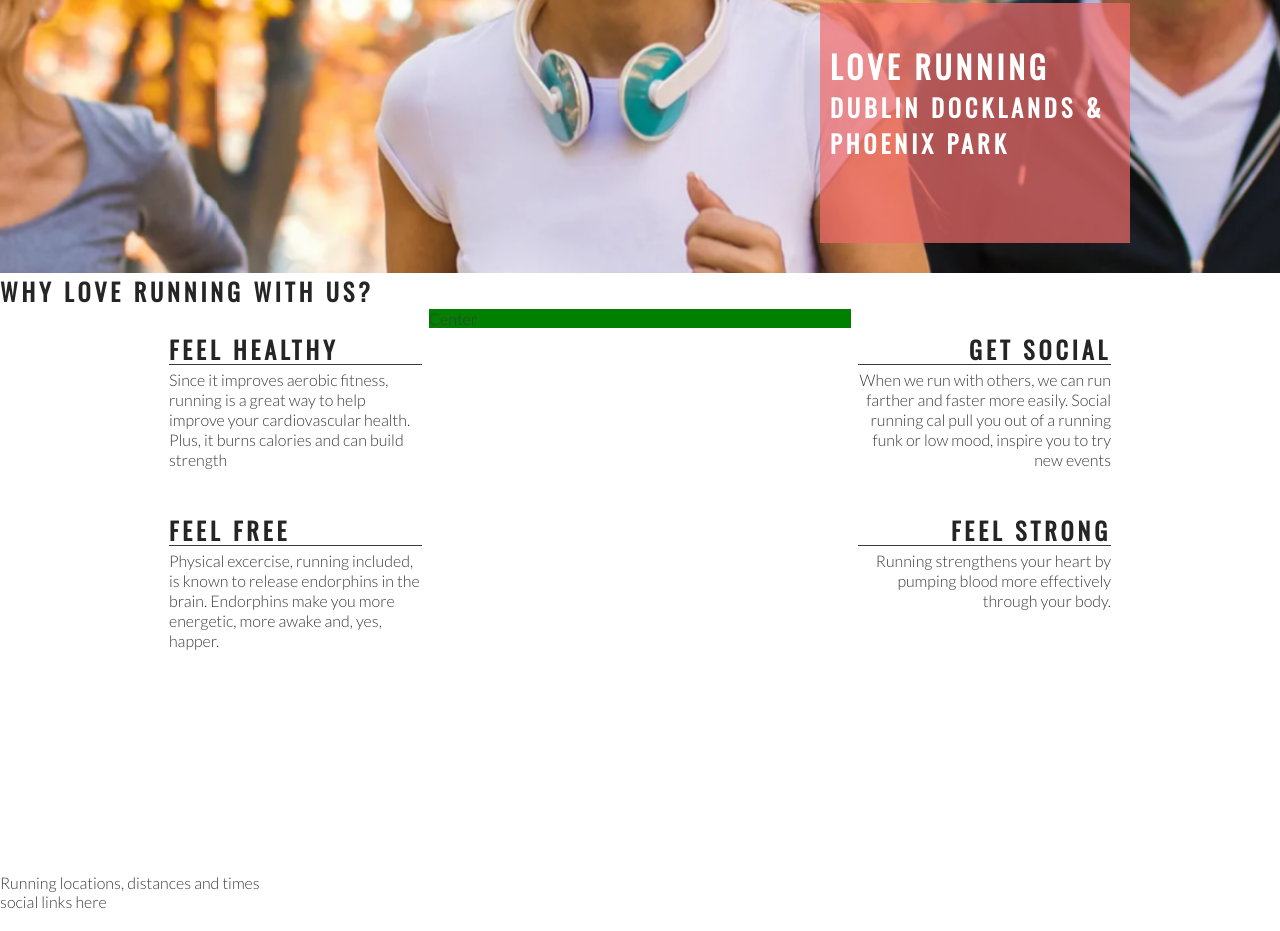
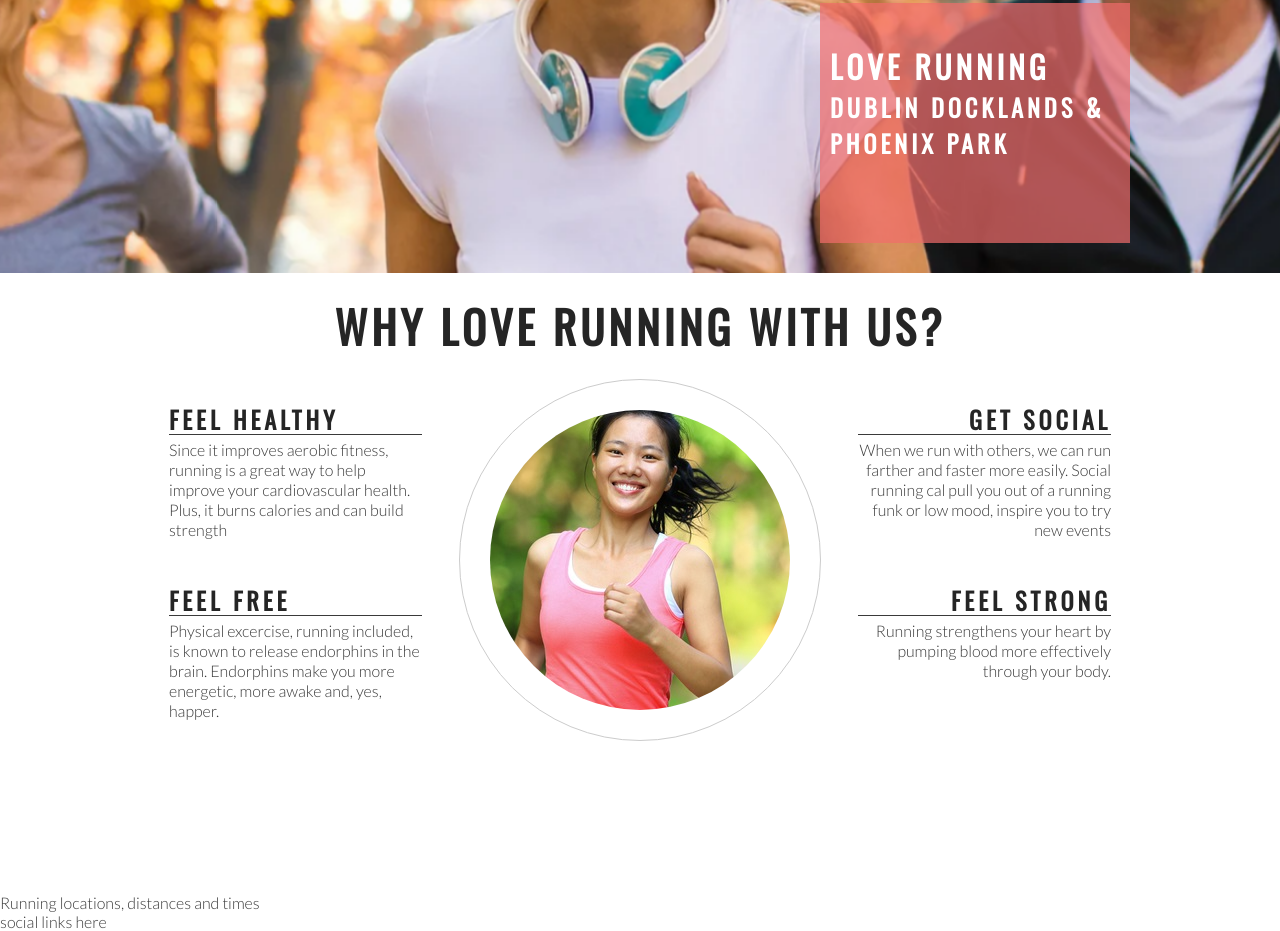
Before and after one commit to LanaCreegan/love-running, a plain HTML site: page index.html in a window 1280 px wide. Shown: the part 402-1333 px from the top of the page. Drawn offline with nearby package versions, Linux system fonts and the light colour scheme.

Commit message:
Add club ethos central image and style into a circle

```diff
--- a/assets/css/style.css
+++ b/assets/css/style.css
@@ -144,7 +144,7 @@ h1, h2 {
 #center-about {
     width: 33%;
     margin: 0 auto;
-    background-color: green;
+
 }
 
 hr {
@@ -177,3 +177,27 @@ hr {
 .right-about-heading p {
     text-align: right;
 }
+
+
+#welcome {
+ text-align: center;
+ margin: 20px 0;
+ font-size: 280%;
+}
+
+#circle-container {
+    width: 300px;
+    height: 300px;
+    padding: 30px;
+    border-style: solid;
+    border-color: #ccc;
+    border-width: 1px;
+    border-radius: 50%;
+    margin: 0 auto;
+}
+
+#circle-cover-bg {
+    background: url('../images/ethos-center-image.jpg') no-repeat center center;
+    height: 100%;
+    border-radius: 50%;
+}
--- a/index.html
+++ b/index.html
@@ -33,7 +33,7 @@
         </div>
     </section>
     <section id="club-ethos">
-        <h1>Why love running with Us?</h1>
+        <h2 id="welcome">Why love running with Us?</h2>
             <div id="left-about">
                 <div class="left-about-heading">
                     <h2>Feel Healthy</h2>
@@ -66,7 +66,12 @@
                     </p>
                 </div>
             </div>
-            <div id="center-about">Center</div>
+            <div id="center-about">
+                <div id="circle-container">
+                    <div id="circle-cover-bg"></div>
+                    </div>
+                </div>
+            </div>
 
     </section>
     <section>
```
Also changed, not shown: assets/images/ethos-center-image.jpg (added).
